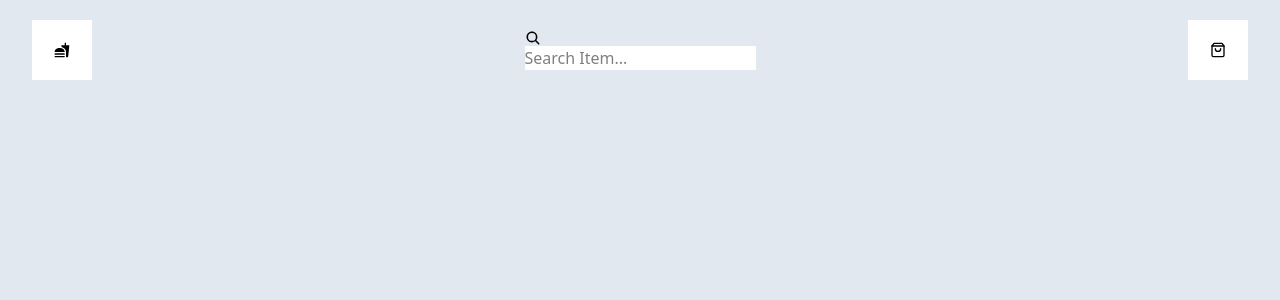
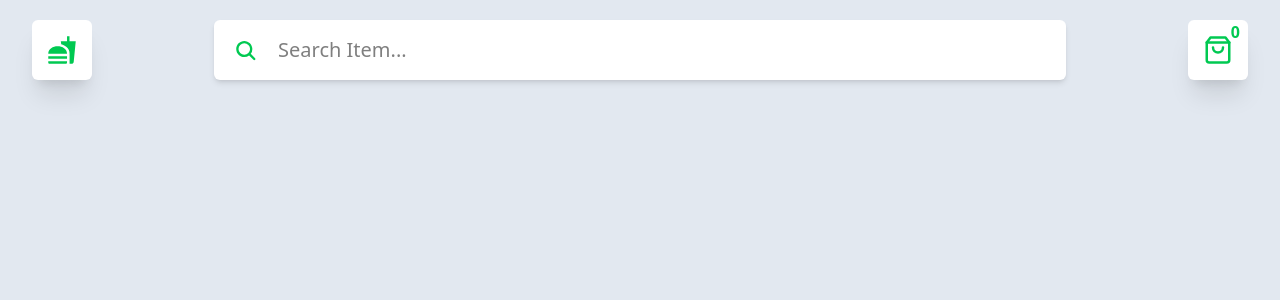
Before and after one commit to atikmahmud482/React-Project, a React (Vite) app: page / in a window 1280 px wide. Shown: the top 300 px of the page. Built offline with nearby package versions, Linux system fonts and the light colour scheme.

Commit message:
navbar done

```diff
--- a/src/components/Nav.jsx
+++ b/src/components/Nav.jsx
@@ -5,18 +5,23 @@
 const Nav = () => {
   return (
     <div className="w-full h-[100px] flex justify-between items-center px-8">
-      <div className="w-[60px] h-[60px] bg-white flex justify-center items-center">
-        <MdFastfood />
+      <div className="w-[60px] h-[60px] bg-white flex justify-center items-center rounded-md shadow-xl">
+        <MdFastfood className="w-[30px] h-[30px] text-green-500" />
       </div>
-      <form action="">
-        <IoSearch />
+      <form
+        className="w-[70%] h-[60px] bg-white flex items-center px-5 gap-5 rounded-md shadow-md"
+        action="">
+        <IoSearch className="text-green-500 w-[25px] h-[25px]" />
         <input
-          className="bg-white"
           type="text"
-          placeholder="Search Item..."></input>
+          placeholder="Search Item..."
+          className=" w-[100%] outline-none text-[20px]"></input>
       </form>
-      <div className="w-[60px] h-[60px] bg-white flex justify-center items-center">
-        <LuShoppingBag />
+      <div className="w-[60px] h-[60px] bg-white flex justify-center items-center rounded-md shadow-xl relative">
+        <span className="absolute top-0 right-2 text-green-500 font-bold">
+          0
+        </span>
+        <LuShoppingBag className="w-[30px] h-[30px] text-green-500" />
       </div>
     </div>
   );
```
